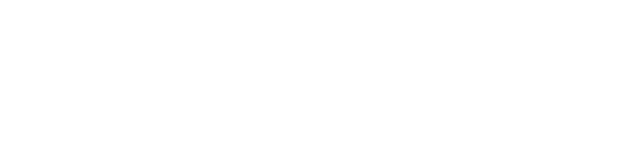
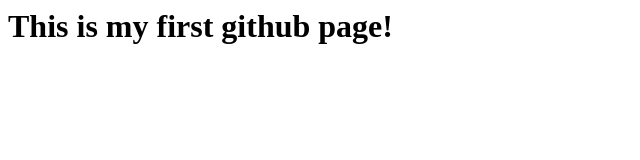
Before and after one commit to oaktwig/oaktwig.github.io, a plain HTML site: page index.html in a window 1280 px wide. Shown: the whole page, without its empty margins (0-640 px from the left). Drawn offline with Linux system fonts and the light colour scheme.

Commit message:
Update index.html

```diff
--- a/index.html
+++ b/index.html
@@ -2,4 +2,7 @@
   <title>
     First Page!
   </title>
+  <body>
+  <h1>This is my first github page!</h1>
+  </body>
 </html>
```
